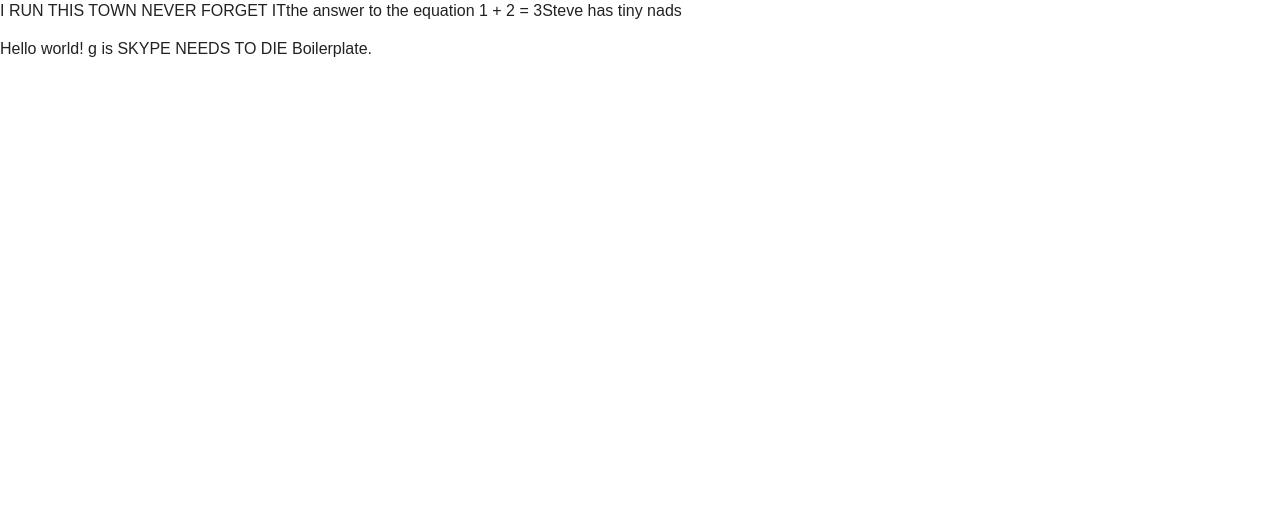
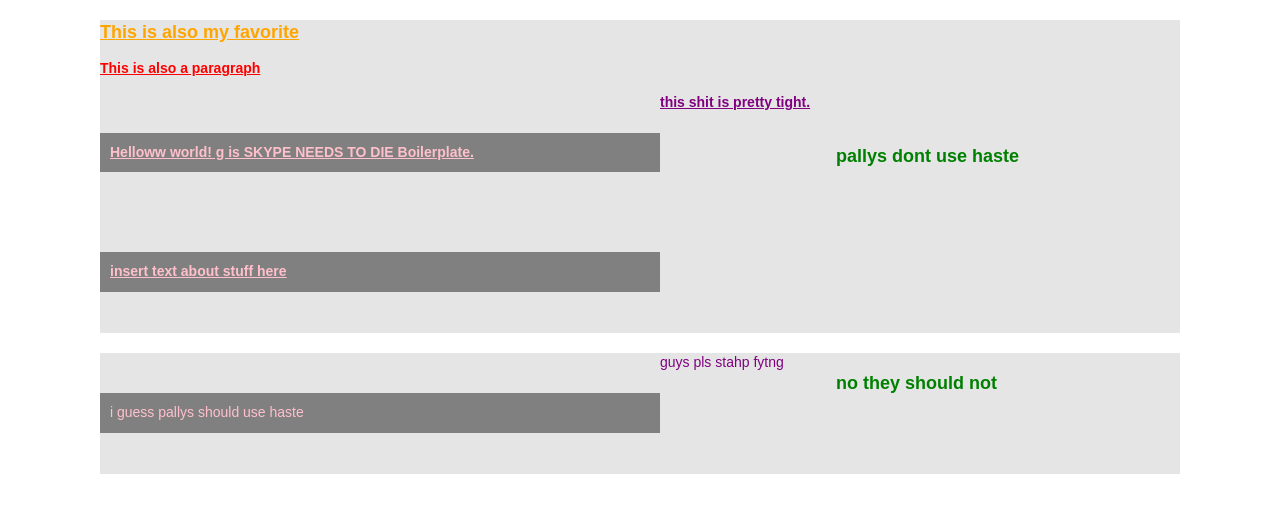
Before and after one commit to shnazzyhat/My-First-Website, a PHP site: page / in a window 1280 px wide. Shown: the top 513 px of the page. Run offline with PHP 8.4, Linux system fonts and the light colour scheme; some libraries are stand-ins or nearby versions.

Commit message:
Pallys shouls use haste

```diff
--- a/index.php
+++ b/index.php
@@ -14,20 +14,78 @@
         <link rel="stylesheet" href="css/main.css">
 
         <script src="js/vendor/modernizr-2.6.2.min.js"></script>
+        <style type="text/css">
+        p {
+            font-size: 14px;
+            color: red;
+        }
+        div {
+            font-size: 18px;
+            color: orange;
+        }
+        .favorite {
+            font-weight: bold;
+            text-decoration: underline;
+        }
+        #liam {
+            color: purple;
+        }
+        #steve {
+            color: pink;
+            background-color: gray;
+            padding: 10px;
+            margin-bottom:40px;
+            margin-top:40px;
+            width: 50%;
+            float: left;
+        }
+        #eric {
+            color: green;
+            float: right;
+            width: 30%;
+            font-size: 18px;
+            font-weight: bold;
+            margin-left: 20px;
+            margin-right: 20px;
+        }
+        .clearfix {
+            clear: both;
+            min-height:1px;
+            display:block;
+            margin:0;
+            height:0;
+        }
+        .container {
+            margin-top:20px;
+            margin-left:auto;
+            margin-right:auto;
+            width: 1080px;
+            background-color: #e5e5e5;
+        }
+        </style>
     </head>
     <body>
         <!--[if lt IE 7]>
             <p class="browsehappy">You are using an <strong>outdated</strong> browser. Please <a href="http://browsehappy.com/">upgrade your browser</a> to improve your experience.</p>
         <![endif]-->
-        <?php
+        <div class="container">
+            <div class="favorite">This is also my favorite</div>
+            <p class="favorite">This is also a paragraph</p>
 
-        print("I RUN THIS TOWN NEVER FORGET IT");
-        printf("the answer to the equation %d + %d = %d", 1, 2, 1+2);
-        print("Steve has tiny nads");
-
-        ?>
-        <p>Hello world! g is SKYPE NEEDS TO DIE Boilerplate.</p>
-
+            <div id="liam">
+            </div>
+            <p id="steve" class="favorite">Helloww world! g is SKYPE NEEDS TO DIE Boilerplate.</p>
+            <p id="liam" class="favorite"> this shit is pretty tight. </p>
+            <p id="eric">  pallys dont use haste</p>
+            <p id="steve" class="favorite"> insert text about stuff here </p>
+            <div class="clearfix"></div>
+        </div>
+        <div class="container">
+            <p id="steve"> i guess pallys should use haste </p>
+            <p id="eric"> no they should not </p>
+            <p id="liam"> guys pls stahp fytng </p>
+            <div class="clearfix"></div>
+        </div>
         <script src="//ajax.googleapis.com/ajax/libs/jquery/1.11.1/jquery.min.js"></script>
         <script>window.jQuery || document.write('<script src="js/vendor/jquery-1.11.1.min.js"><\/script>')</script>
 
```
Also changed, not shown: google.php (added, +7 -0 lines).
